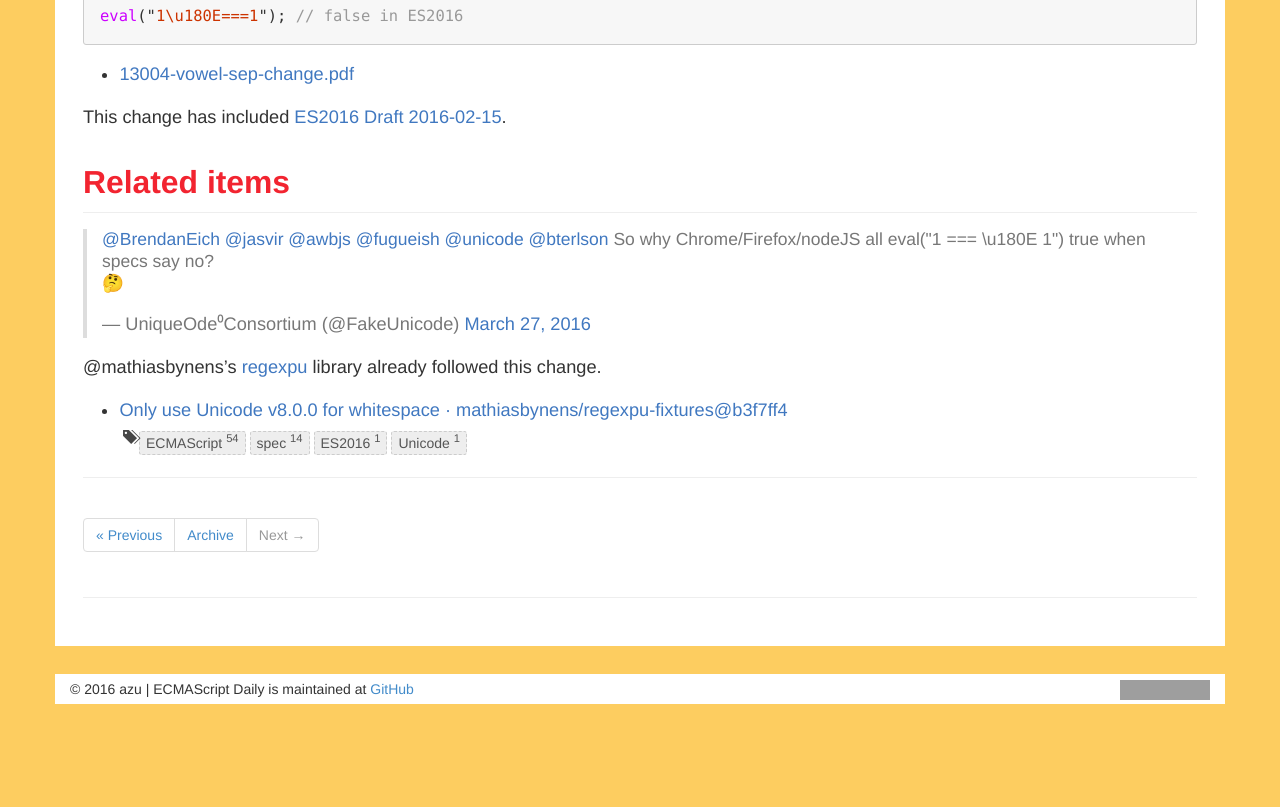
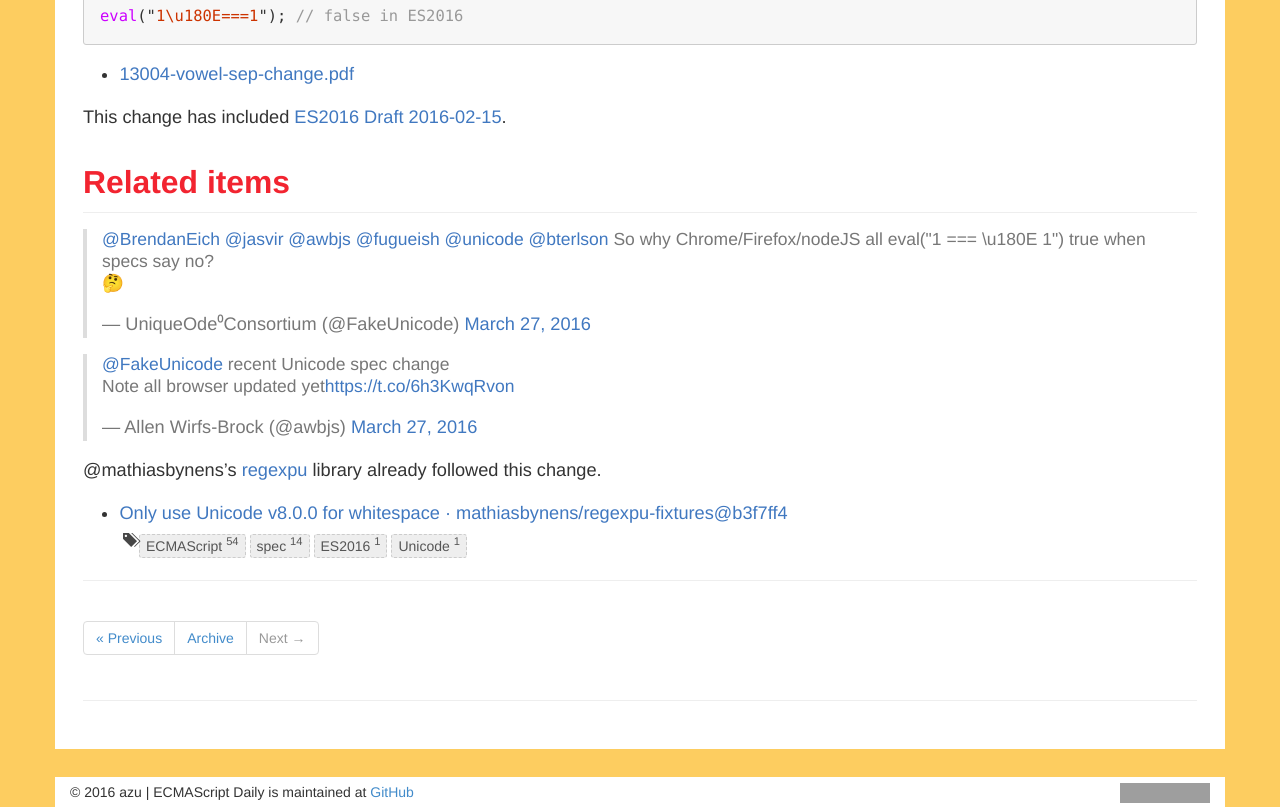
Before and after one commit to ecmascript-daily/ecmascript-daily.github.com, a Jekyll site: the page built from _posts/2016/2016-03-28-es2016-require-unicode-8-0-0-by-littledan-pull-request-300-tc39-ecma262.md, in a window 1280 px wide. Shown: the part 321-1128 px from the top of the page. Built offline with Jekyll 4.4.1, drawn with Linux system fonts in a browser that asks for light colours; nearby versions of some CDN libraries; comment, search, counter and statistics services are not loaded; before the commit the page ends 1025 px from its top, so only the background shows below that; grey boxes are pictures that could not be loaded.

Commit message:
Update 2016-03-28-es2016-require-unicode-8-0-0-by-littledan-pull-request-300-tc39-ecma262.md

```diff
--- a/_posts/2016/2016-03-28-es2016-require-unicode-8-0-0-by-littledan-pull-request-300-tc39-ecma262.md
+++ b/_posts/2016/2016-03-28-es2016-require-unicode-8-0-0-by-littledan-pull-request-300-tc39-ecma262.md
@@ -22,9 +22,11 @@ This change has included [ES2016 Draft 2016-02-15](https://github.com/tc39/ecma2
 
 ## Related items
 
-<blockquote class="twitter-tweet" data-lang="en"><p lang="en" dir="ltr"><a href="https://twitter.com/BrendanEich">@BrendanEich</a> <a href="https://twitter.com/jasvir">@jasvir</a> <a href="https://twitter.com/awbjs">@awbjs</a> <a href="https://twitter.com/fugueish">@fugueish</a> <a href="https://twitter.com/unicode">@unicode</a> <a href="https://twitter.com/bterlson">@bterlson</a> So why Chrome/Firefox/nodeJS all eval(&quot;1 === \u180E 1&quot;) true when specs say no? <br>🤔</p>&mdash; UniqueOde⁰Consortium (@FakeUnicode) <a href="https://twitter.com/FakeUnicode/status/713929097965993985">March 27, 2016</a></blockquote>
+<blockquote class="twitter-tweet" data-conversation="none" data-lang="en"><p lang="en" dir="ltr"><a href="https://twitter.com/BrendanEich">@BrendanEich</a> <a href="https://twitter.com/jasvir">@jasvir</a> <a href="https://twitter.com/awbjs">@awbjs</a> <a href="https://twitter.com/fugueish">@fugueish</a> <a href="https://twitter.com/unicode">@unicode</a> <a href="https://twitter.com/bterlson">@bterlson</a> So why Chrome/Firefox/nodeJS all eval(&quot;1 === \u180E 1&quot;) true when specs say no? <br>🤔</p>&mdash; UniqueOde⁰Consortium (@FakeUnicode) <a href="https://twitter.com/FakeUnicode/status/713929097965993985">March 27, 2016</a></blockquote>
 <script async src="//platform.twitter.com/widgets.js" charset="utf-8"></script>
 
+<blockquote class="twitter-tweet" data-conversation="none" data-cards="hidden" data-partner="tweetdeck"><p lang="en" dir="ltr"><a href="https://twitter.com/FakeUnicode">@FakeUnicode</a> recent Unicode spec change<br> Note all browser updated yet<a href="https://t.co/6h3KwqRvon">https://t.co/6h3KwqRvon</a></p>&mdash; Allen Wirfs-Brock (@awbjs) <a href="https://twitter.com/awbjs/status/713929024259510272">March 27, 2016</a></blockquote>
+<script async src="//platform.twitter.com/widgets.js" charset="utf-8"></script>
 
 @mathiasbynens's [regexpu](https://github.com/mathiasbynens/regexpu "regexpu") library already followed this change.
 
```
